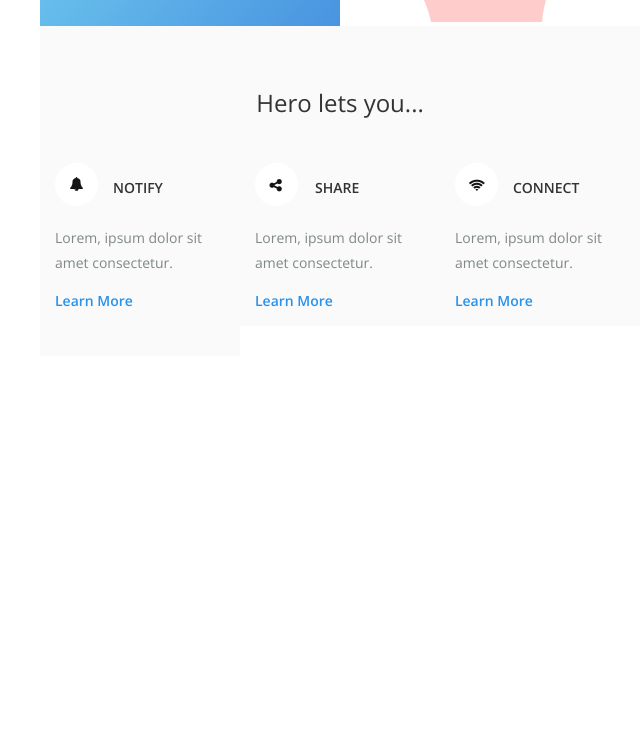
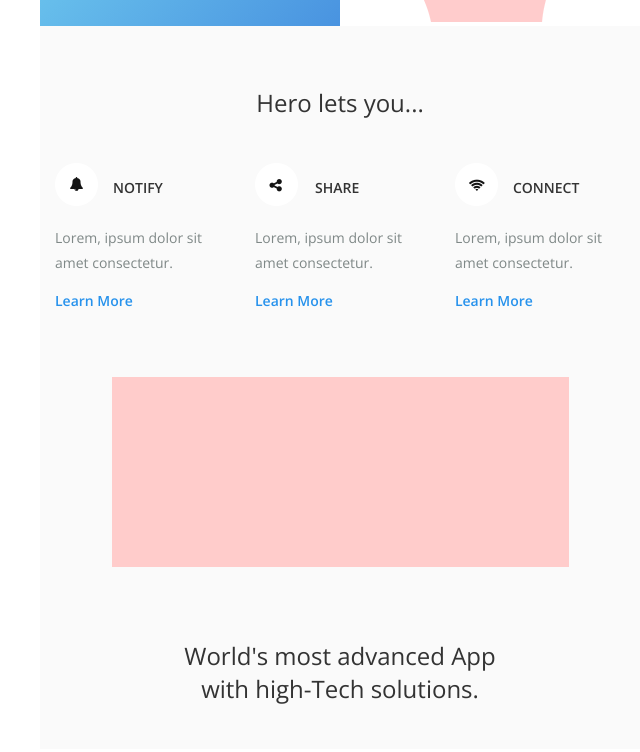
Before and after one commit to dnlbellfield/cp-html-email, a plain HTML site: page index.html in a window 1280 px wide. Shown: the part 441-1193 px from the top of the page, without its empty margins (300-940 px from the left). Before the commit the page ends 805 px from the top, so only its background shows below. Drawn offline with nearby package versions, Linux system fonts and the light colour scheme.

Commit message:
added third section

```diff
--- a/index.html
+++ b/index.html
@@ -176,7 +176,20 @@
             <!-- Start of advance row  (row 3) -->
             <tr>
               <td>
-                <table class="header-left" width="33.33%" align="left" cellspacing="0" cellpadding="0" border="0" style="font-family: 'Open Sans', sans-serif; background:#fafafa;padding:15px;"></table>
+                <table class="header-left" width="100%" align="left" cellspacing="0" cellpadding="0" border="0" style="font-family: 'Open Sans', sans-serif; background:#fafafa;padding:15px;">
+                  <tr>
+                    <td  align="center" style="font-family: 'Open Sans', sans-serif; color:#333333;padding:36px 0 5px 0;  font-weight: 300; font-size: 24px;">
+                      <img src="img/image_head.jpg" alt="image">
+                    </td>
+                  </tr>
+                  <tr>
+                    <td>
+                      <h3 align="center" style="font-family: 'Open Sans', sans-serif; color:#333333;padding:36px 0 5px 0;  font-weight: 300; font-size: 24px;">
+                        World's most advanced App <br> with high-Tech solutions.
+                      </h3>
+                    </td>
+                  </tr>
+                </table>
               </td>
             </tr>
             <!-- End of advance row  (row 3) -->
```
